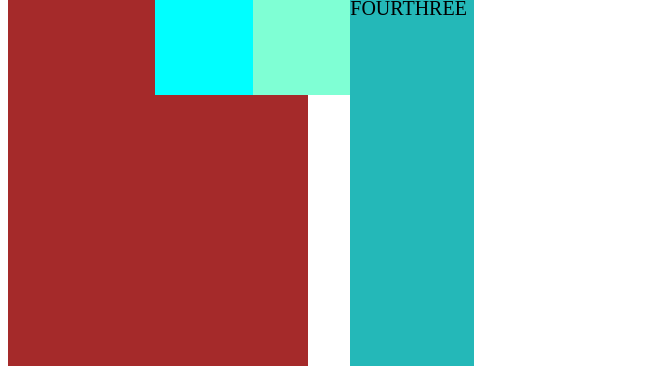
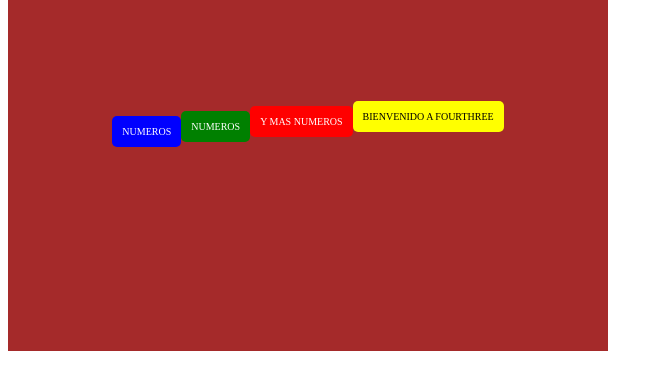
Before and after one commit to estenoesfranco/Pagina-web-de-Cuatros, a plain HTML site: page index.html in a window 1280 px wide. Shown: the part 57-423 px from the top of the page, without its empty margins (0-671 px from the left). Drawn offline with Linux system fonts and the light colour scheme; a script that the page names is missing.

Commit message:
Add files via upload

```diff
--- a/index.html
+++ b/index.html
@@ -11,26 +11,22 @@
     <link rel="stylesheet" href="style.css">
 </head>
 <body>
-
     <div class="container">
         <div class="Numero4">
             NUMEROS
         </div>
-
         <div class="Numero44">
             NUMEROS
         </div>
         <div class="Numero444">
             Y MAS NUMEROS
         </div>
-
         <div class="grid-cuatro3">
             BIENVENIDO A FOURTHREE
         </div>
     </div>
 
     <h1>Bienvenido cheee</h1>
-
     <p>Hola tío bienvenido de vuelta webón.</p>
     Por favor, inicia sesión para poder ver cositas
 
@@ -38,6 +34,9 @@
         <input type="text" name="usuario" placeholder="Nombre de usuario">
         <input type="password" name="password" placeholder="Contraseña">
         <button type="submit">Iniciar sesión</button>
+        <button type="submit">si no queres ta bien</button>
     </form>
+
+    <img src="/home/usuario/Descargas/UNCAPO.png" alt="SUBLIME" width="50%">
 </body>
 </html>
--- a/script.js
+++ /dev/null
@@ -1,19 +0,0 @@
-function peron(arreglo){
-    let arr = arreglo
-    for (let j = 0; j < arr.length; j++) {
-
-
-
-    for (let i = 0; i < arr.length; i++) {
-
-        if (arr[i] > arr[i+1]) {
-            let a = arr[i]
-            arr[i] = arr[i+1]
-            arr[i+1] = a
-        }
-    } }
-    return arr
-
-}
-
-console.log (peron([4, -4, 44, -44, 444, -444, 4444, -4444]))
--- a/scriptx.js
+++ b/scriptx.js
@@ -1,11 +1,11 @@
 // Importa las dependencias necesarias y configura Express chiee
-// Define las rutas existentes
+// Define las rutas existentes creo.....
 
 app.post('/submit', (req, res) => {
     // Realiza la lógica de inicio de sesión
     //
 
-    // Redirige a la página del "cuatro"
+    // Redirige a la página del "cuatro" sublime
     res.redirect('/cuatro');
   });
 
--- a/servidor.js
+++ b/servidor.js
@@ -1,6 +1,7 @@
+
 
 const { MongoClient, ServerApiVersion } = require('mongodb');
-const uri = "mongodb+srv://fdracca:<4444>@carlitos.1slmfzs.mongodb.net/?retryWrites=true&w=majority";
+const uri = "mongodb+srv://Frankitoxxxx:<Teexxtrañoagus>@dios.lybusgz.mongodb.net/?retryWrites=true&w=majority";
 
 // Create a MongoClient with a MongoClientOptions object to set the Stable API version
 const client = new MongoClient(uri, {
--- a/style.css
+++ b/style.css
@@ -1,48 +1,42 @@
-.container{
+.container {
    display: flex;
    background-color: brown;
    color: black;
-   width: 300px;
-   height: 500px;
-   font-size: 50px;
-}
+   width: 600px;
+   height: 400px;
+   font-size: 10px;
+   justify-content: center;
+   align-items: center;
+ }
 
-.Numero4{
-display:flex;
-width: 244px;
-height: 24px;
+ .Numero4 {
+   margin-bottom: 40px;
+   background-color: blue;
+   color: white;
+   padding: 10px;
+   border-radius: 5px;
+ }
 
-font-size: 30px;
+ .Numero44 {
+   margin-bottom: 50px;
+   background-color: green;
+   color: white;
+   padding: 10px;
+   border-radius: 5px;
+ }
 
+ .Numero444 {
+   margin-bottom: 60px;
+   background-color: red;
+   color: white;
+   padding: 10px;
+   border-radius: 5px;
+ }
 
-
-}
-.Numero44{
-   display:flex;
-   width: 144px;
-   height: 144px;
-   background-color: aqua;
-
-   font-size: 20px;
-
-   }
-
-   .Numero444{
-      display:flex;
-      width: 144px;
-      height: 144px;
-      background-color: aquamarine;
-     font-size: 20px;
-
-
-
-      }
-
-      .grid-cuatro3{
-display: grid;
-width: 144px;
-height: 444px;
-background-color: rgb(36, 184, 184);
-
-font-size: 20px;
-      }
+ .grid-cuatro3 {
+   margin-bottom: 70px;
+   background-color: yellow;
+   color: black;
+   padding: 10px;
+   border-radius: 5px;
+ }
```
Also changed, not shown: app.js (added, +10 -0 lines). Lines whose indentation alone changed are shown as unchanged.
